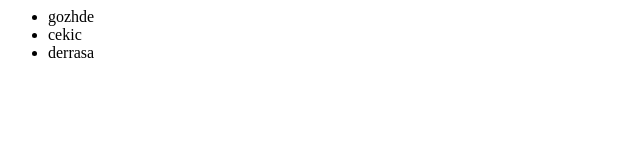
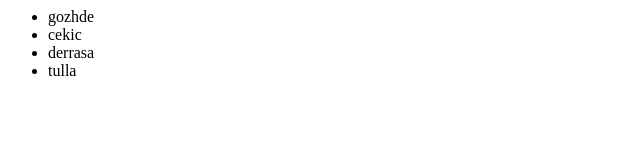
Before and after one commit to gitkoli/newGitTest, a plain HTML site: page index.html in a window 1280 px wide. Shown: the full height of the page, 0-640 px from the left. Drawn offline with Linux system fonts and the light colour scheme.

Commit message:
first commit

```diff
--- a/index.html
+++ b/index.html
@@ -11,6 +11,9 @@
                 <li>
                     derrasa
                 </li>
+                <li>
+                    tulla
+                </li>
             </ul>
         </div>
     </body>
```
